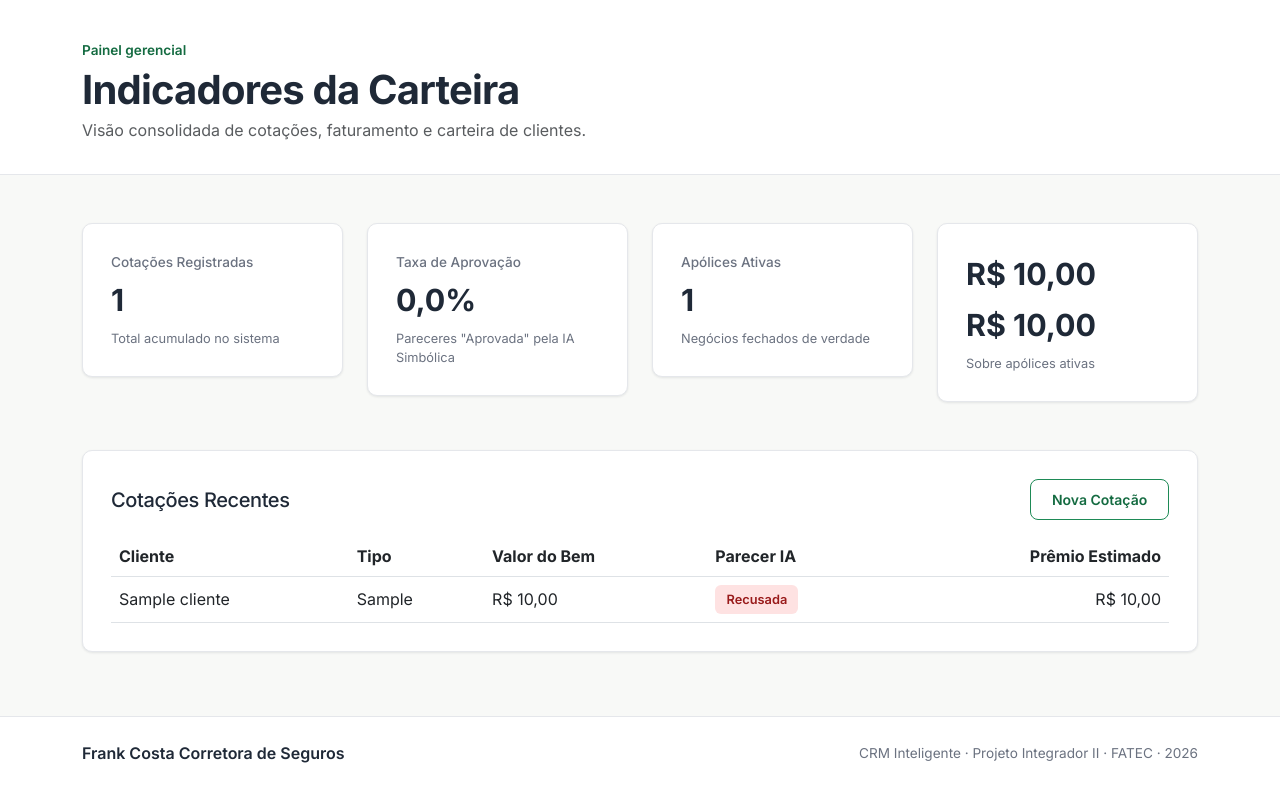
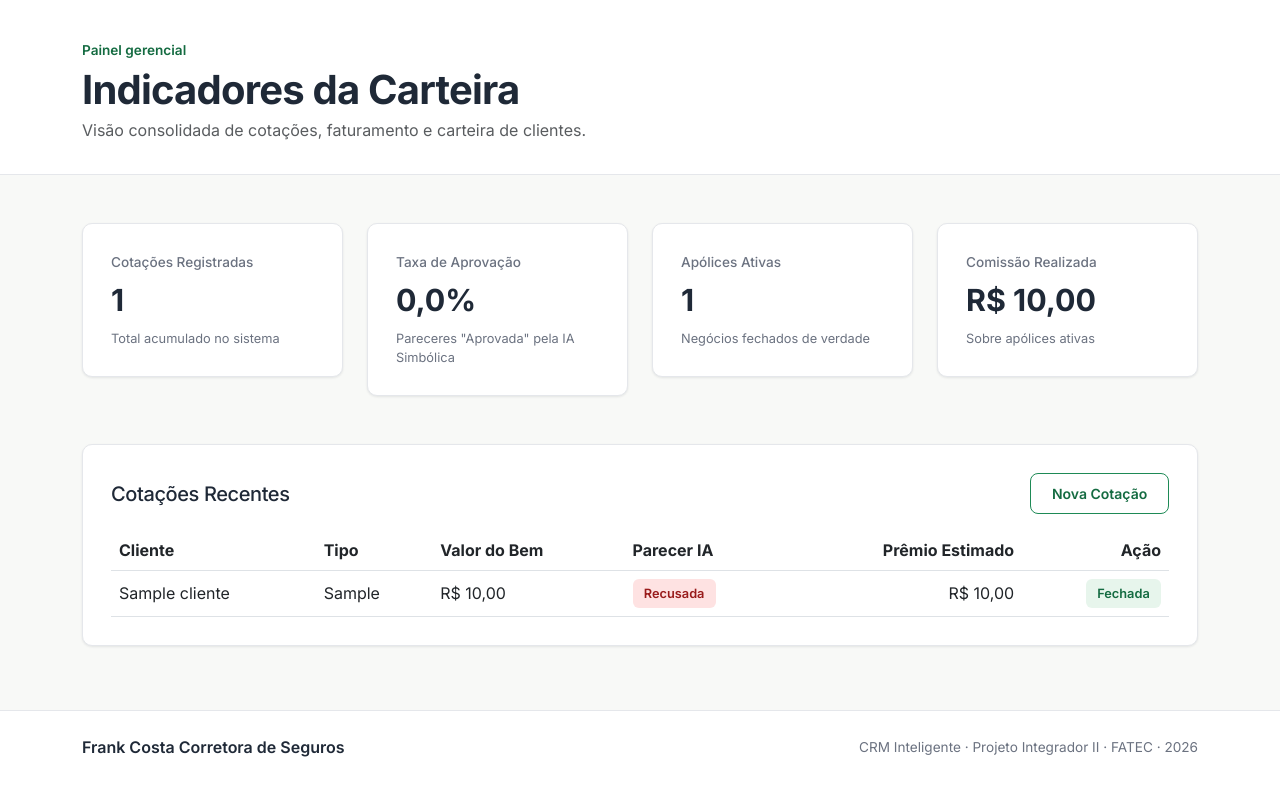
Before and after one commit to Cleverson-Dias/crm-frank-costa, a Django app: page /dashboard/ in a window 1280 px wide. Shown: the part 70-859 px from the top of the page. After the commit the page ends 827 px from the top, so only its background shows below. Run offline with Django 5.2, Linux system fonts and the light colour scheme; a user stored in the database is signed in; tables that the repository leaves empty hold one stand-in row (values such as "Sample post"); a database or web service that is not in the repository returns one stand-in record (values such as "Sample title").

Commit message:
FEAT(dashboard): botao Fechar Negocio por cotacao e bloqueio de apolice duplicada
Dashboard indica cotacoes ja fechadas; fechar_negocio recusa cotacao ja convertida ou recusada pela IA.

```diff
--- a/cotacoes/templates/cotacoes/dashboard.html
+++ b/cotacoes/templates/cotacoes/dashboard.html
@@ -36,14 +36,14 @@
                 <span class="indicator-note">Negócios fechados de verdade</span>
             </div>
         </div>
-        <div class="col-6 col-lg-3">
-            <div class="card-app indicator-card">
-                <span class="indicator-value">R$ {{ comissao_realizada|floatformat:2 }}</span>
-                <span class="indicator-value">R$ {{ comissao_realizada }}</span>
-                <span class="indicator-note">Sobre apólices ativas</span>
+            <div class="col-6 col-lg-3">
+                <div class="card-app indicator-card">
+                    <span class="indicator-label">Comissão Realizada</span>
+                    <span class="indicator-value">R$ {{ comissao_realizada|floatformat:2 }}</span>
+                    <span class="indicator-note">Sobre apólices ativas</span>
+                </div>
             </div>
         </div>
-    </div>
 
     <!-- Cotações recentes -->
     <div class="card-app">
@@ -62,6 +62,7 @@
                         <th>Valor do Bem</th>
                         <th>Parecer IA</th>
                         <th class="text-end">Prêmio Estimado</th>
+                        <th class="text-end">Ação</th>
                     </tr>
                 </thead>
                 <tbody>
@@ -74,6 +75,15 @@
                             <span class="status-badge status-{{ c.status_ia|slugify }}">{{ c.status_ia }}</span>
                         </td>
                         <td class="text-end">R$ {{ c.premio|floatformat:2 }}</td>
+                        <td class="text-end">
+                            {% if c.fechada %}
+                                <span class="status-badge status-aprovada">Fechada</span>
+                            {% elif c.status_ia != "Recusada" %}
+                                <a href="{% url 'fechar_negocio' cotacao_id=c.cotacao_id %}" class="btn btn-outline-custom btn-sm">Fechar Negócio</a>
+                            {% else %}
+                                <span class="text-muted">—</span>
+                            {% endif %}
+                        </td>
                     </tr>
                     {% endfor %}
                 </tbody>
--- a/cotacoes/views.py
+++ b/cotacoes/views.py
@@ -161,6 +161,14 @@ def fechar_negocio(request, cotacao_id):
         messages.error(request, "Cotação não encontrada.")
         return redirect("dashboard")
 
+    if Apolice.objects.filter(cotacao_mongo_id=str(cotacao_id)).exists():
+        messages.warning(request, "Esta cotação já foi fechada e possui apólice emitida.")
+        return redirect("dashboard")
+
+    if cotacao["parecer_ia"]["status"] == "Recusada":
+        messages.error(request, "Cotações recusadas pela IA não podem virar apólice.")
+        return redirect("dashboard")
+
     cliente = get_object_or_404(Cliente, pk=cotacao["cliente_id"])
     bem = get_object_or_404(Bem, pk=cotacao["bem_id"])
     planos_disponiveis = Plano.objects.filter(
@@ -218,6 +226,7 @@ def dashboard(request):
 
     # Monta a lista de cotações recentes já com nome do cliente e tipo do bem,
     # pra exibir numa tabela sem o template precisar consultar o banco.
+    ids_fechados = set(Apolice.objects.values_list("cotacao_mongo_id", flat=True))
     recentes = []
     for c in cotacoes[:10]:
         cliente = Cliente.objects.filter(pk=c["cliente_id"]).first()
@@ -228,6 +237,7 @@ def dashboard(request):
             "status_ia": c["parecer_ia"]["status"],
             "premio": c["resultado_calculo"]["premio"],
             "cotacao_id": str(c["_id"]),
+            "fechada": str(c["_id"]) in ids_fechados,
         })
 
     apolices_ativas = Apolice.objects.filter(status="ativa")
```
